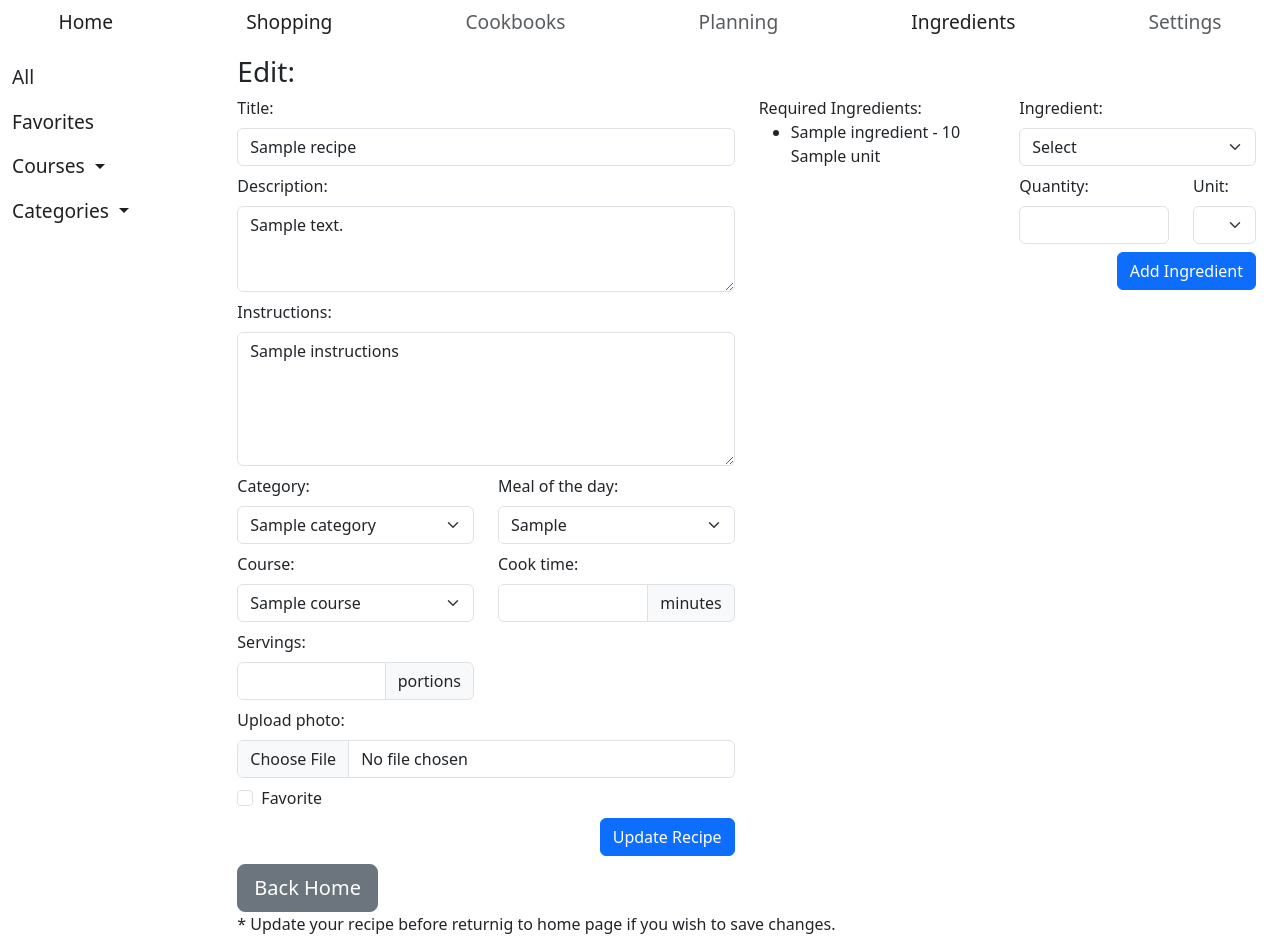
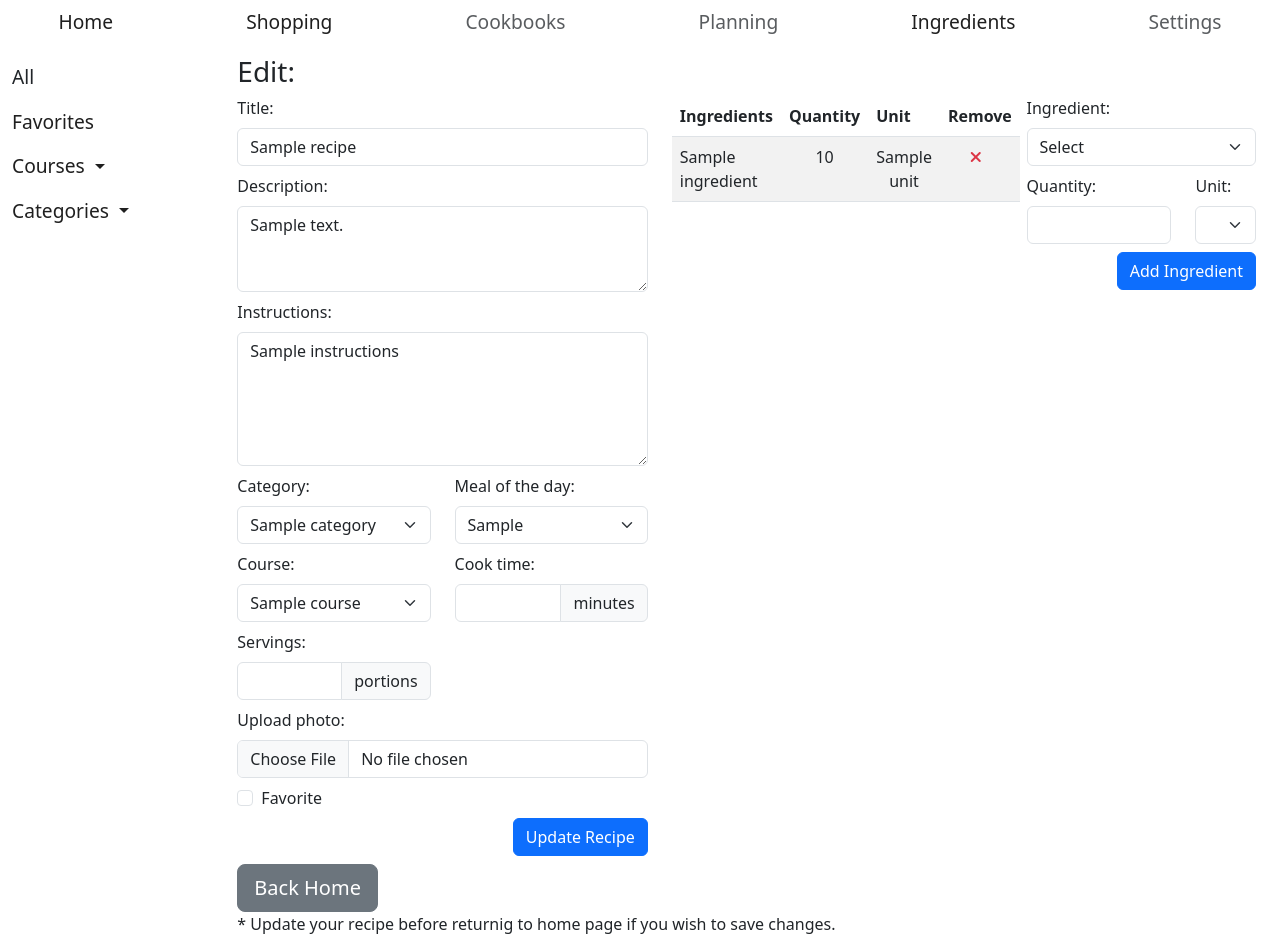
Before and after one commit to vukkop/recipes_book, a Flask app: template flask_app/templates/edit_recipe.html in a window 1280 px wide. Shown: the part 72-1024 px from the top of the page. Run offline with Flask 3, Linux system fonts and the light colour scheme; the template is opened without the code that fills it: most values are stand-ins (such as "Sample title", 1, 10 or a date in 2020); some libraries are stand-ins or nearby versions.

Commit message:
Removing ingred from recipes on create and edit

```diff
--- a/flask_app/models/model_ingredient.py
+++ b/flask_app/models/model_ingredient.py
@@ -27,6 +27,11 @@ class Ingredient:
   def delete(cls, id):
     query = "DELETE FROM ingredients WHERE id = %(id)s;"
     return connectToMySQL(DB).query_db(query, {'id':id})
+
+  @classmethod
+  def remove(cls, recipe_id, ingredient_id):
+    query = "DELETE FROM recipes_has_ingredients WHERE (recipe_id = %(recipe_id)s) and (ingredient_id = %(ingredient_id)s);;"
+    return connectToMySQL(DB).query_db(query, {'recipe_id': recipe_id,'ingredient_id': ingredient_id})
 
   @classmethod
   def get_by_id(cls, id):
--- a/flask_app/templates/edit_recipe.html
+++ b/flask_app/templates/edit_recipe.html
@@ -87,7 +87,7 @@
         <h3>Edit:</h3>
         <form action="/recipe/{{recipe.id}}/update" method="post">
           <div class="row">
-            <div class="col-6">
+            <div class="col-5">
               <div class="mb-2">
                 <label for="title" class="form-label">Title:</label>
                 <input type="text" name="title" value="{{recipe.title}}" class="form-control">
@@ -199,21 +199,39 @@
         </form>
 
 
-        <div class="col-6">
+        <div class="col-7">
           <div class="row">
-            <div class="col-6">
-              <form action="/add_ingredient" method="post">
-                <label>Required Ingredients:</label>
+            <div class="col-7">
+              <form action="/edit/add_ingredient" method="post">
+                <table class="table table-striped">
+                  <thead>
+                    <tr>
+                      <th scope="col">Ingredients</th>
+                      <th scope="col">Quantity</th>
+                      <th scope="col">Unit</th>
+                      <th scope="col">Remove</th>
+                    </tr>
+                  </thead>
+                  <tbody>
 
-                <ul id="ingredientsList">
-                  {% if recipe.ingredients %}
-                  {% for ingredient in recipe.ingredients %}
-                  <li>{{ingredient.name}} - {{ingredient.quantity}} {{ingredient.unit}}</li>
-                  {%endfor%}
-                  {%endif%}
-                </ul>
+                    {% if recipe.ingredients %}
+                    {% for ingredient in recipe.ingredients %}
+                    <tr class="">
+                      <td>{{ingredient.name}}</td>
+                      <td class="text-center">{{ingredient.quantity}}</td>
+                      <td class="text-center">{{ingredient.unit}}</td>
+                      <td class="text-center">
+                        <a href="/recipe/edit/{{recipe.id}}/ingredient/{{ingredient.id}}/remove">
+                          <i class="fa-solid fa-xmark text-danger me-2 pt-1"></i>
+                        </a>
+                      </td>
+                    </tr>
+                    {%endfor%}
+                    {%endif%}
+                  </tbody>
+                </table>
             </div>
-            <div class="col-6">
+            <div class="col-5">
               <label for="id" class="form-label">Ingredient:</label>
               <select name="id" class="form-select mb-2" aria-label="Default select example">
                 <option selected disabled hidden>Select</option>
```
Also changed, not shown: flask_app/controllers/controller_ingredient.py (+14 -0 lines), flask_app/controllers/controller_recipe.py (+14 -0 lines), flask_app/templates/new_recipe.html (+30 -25 lines).
